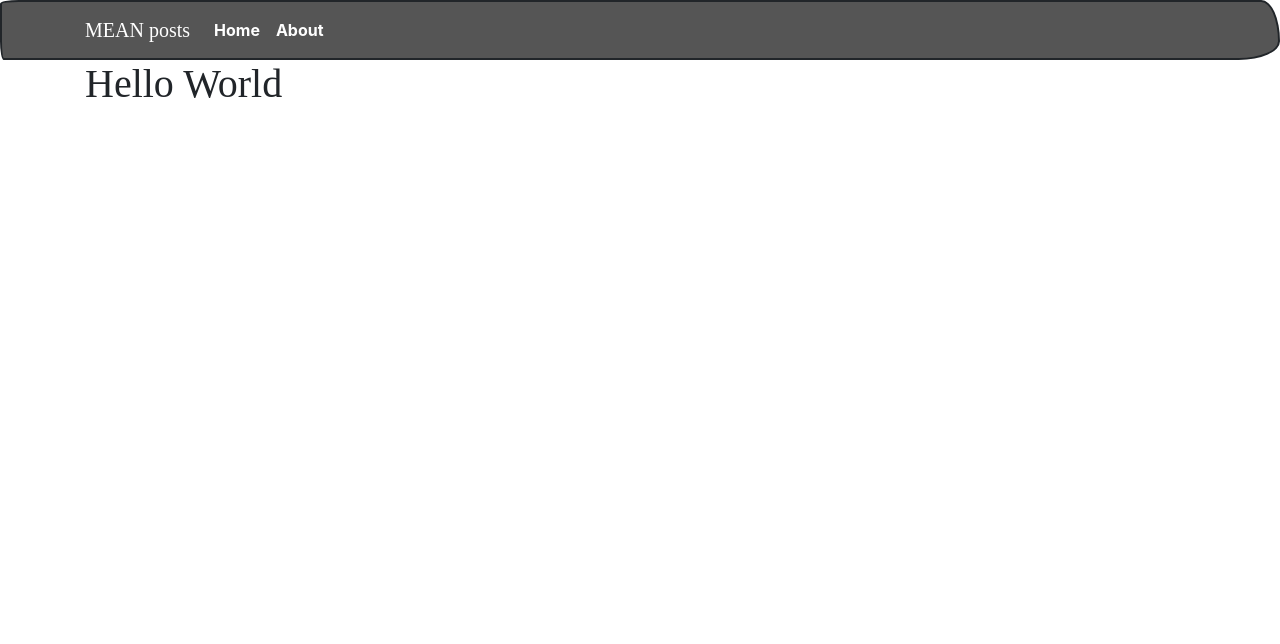
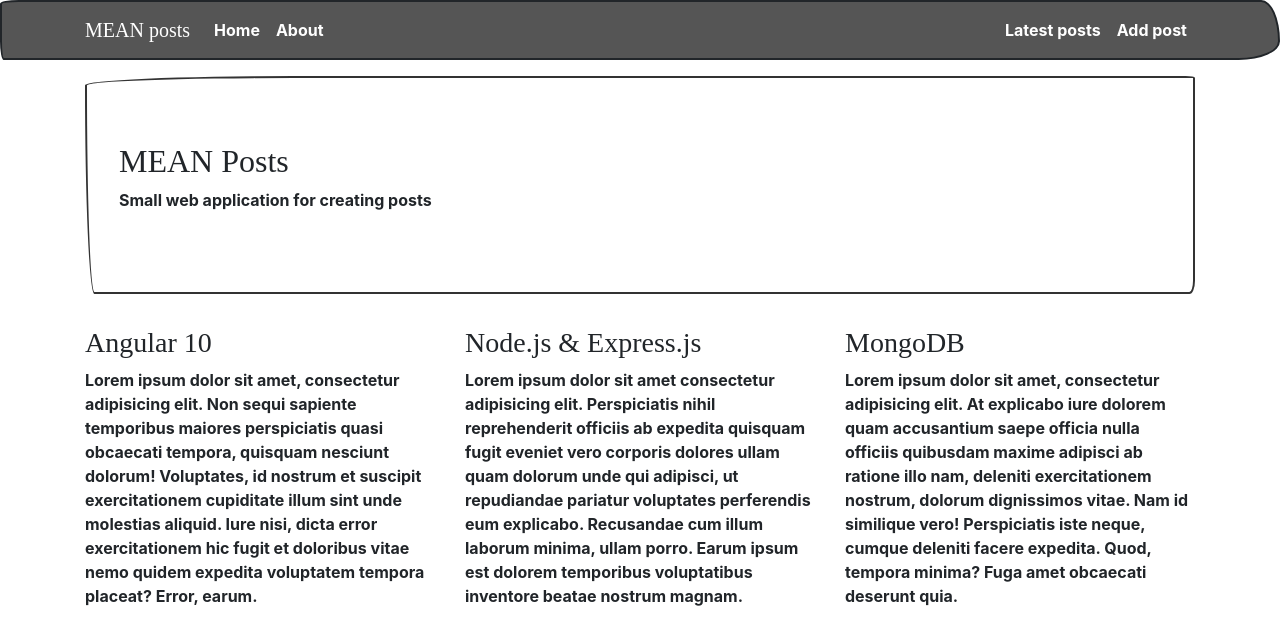
Before and after one commit to aguilarandress/MEANPosts, an Angular app in the folder client/: page / in a window 1280 px wide. Shown: the top 644 px of the page. Built offline with nearby package versions, Linux system fonts and the light colour scheme; a web font is replaced by a local one.

Commit message:
Initial pages component

```diff
--- a/client/package.json
+++ b/client/package.json
@@ -19,6 +19,7 @@
     "@angular/platform-browser": "~10.1.5",
     "@angular/platform-browser-dynamic": "~10.1.5",
     "@angular/router": "~10.1.5",
+    "angular2-flash-messages": "^3.0.1",
     "rxjs": "~6.6.0",
     "tslib": "^2.0.0",
     "zone.js": "~0.10.2"
--- a/client/src/app/app.module.ts
+++ b/client/src/app/app.module.ts
@@ -7,6 +7,7 @@ import { HomeComponent } from './components/home/home.component';
 import { NavbarComponent } from './components/layout/navbar/navbar.component';
 import { FooterComponent } from './components/layout/footer/footer.component';
 import { AboutComponent } from './components/about/about.component';
+import { PostsComponent } from './components/posts/posts.component';
 
 @NgModule({
   declarations: [
@@ -14,7 +15,8 @@ import { AboutComponent } from './components/about/about.component';
     HomeComponent,
     NavbarComponent,
     FooterComponent,
-    AboutComponent
+    AboutComponent,
+    PostsComponent
   ],
   imports: [
     BrowserModule,
--- a/client/src/app/components/about/about.component.html
+++ b/client/src/app/components/about/about.component.html
@@ -1 +1 @@
-<p>about works!</p>
+<h2>About this application</h2>
--- a/client/src/app/components/home/home.component.html
+++ b/client/src/app/components/home/home.component.html
@@ -1 +1,18 @@
-<h1>Hello World</h1>
+<div class="jumbotron">
+  <h2>MEAN Posts</h2>
+  <p>Small web application for creating posts</p>
+</div>
+<div class="row">
+  <div class="col-md-4">
+    <h3>Angular 10</h3>
+    <p>Lorem ipsum dolor sit amet, consectetur adipisicing elit. Non sequi sapiente temporibus maiores perspiciatis quasi obcaecati tempora, quisquam nesciunt dolorum! Voluptates, id nostrum et suscipit exercitationem cupiditate illum sint unde molestias aliquid. Iure nisi, dicta error exercitationem hic fugit et doloribus vitae nemo quidem expedita voluptatem tempora placeat? Error, earum.</p>
+  </div>
+  <div class="col-md-4">
+    <h3>Node.js & Express.js</h3>
+    <p>Lorem ipsum dolor sit amet consectetur adipisicing elit. Perspiciatis nihil reprehenderit officiis ab expedita quisquam fugit eveniet vero corporis dolores ullam quam dolorum unde qui adipisci, ut repudiandae pariatur voluptates perferendis eum explicabo. Recusandae cum illum laborum minima, ullam porro. Earum ipsum est dolorem temporibus voluptatibus inventore beatae nostrum magnam.</p>
+  </div>
+  <div class="col-md-4">
+    <h3>MongoDB</h3>
+    <p>Lorem ipsum dolor sit amet, consectetur adipisicing elit. At explicabo iure dolorem quam accusantium saepe officia nulla officiis quibusdam maxime adipisci ab ratione illo nam, deleniti exercitationem nostrum, dolorum dignissimos vitae. Nam id similique vero! Perspiciatis iste neque, cumque deleniti facere expedita. Quod, tempora minima? Fuga amet obcaecati deserunt quia.</p>
+  </div>
+</div>
--- a/client/src/app/components/layout/navbar/navbar.component.html
+++ b/client/src/app/components/layout/navbar/navbar.component.html
@@ -1,12 +1,12 @@
-<div class="navbar navbar-expand-lg navbar-dark bg-dark">
+<div class="navbar navbar-expand-lg navbar-dark bg-dark mb-3">
   <div class="container">
-    <a href="#" class="navbar-brand">MEAN posts</a>
+    <a routerLink="/" class="navbar-brand">MEAN posts</a>
     <button class="navbar-toggler" type="button" data-toggle="collapse" data-target="#navbarResponsive"
       aria-controls="navbarResponsive" aria-expanded="false" aria-label="Toggle navigation">
       <span class="navbar-toggler-icon"></span>
     </button>
     <div class="collapse navbar-collapse" id="navbarResponsive">
-      <ul class="navbar-nav">
+      <ul class="navbar-nav mr-auto">
         <li class="nav-item">
           <a class="nav-link" routerLink="/">Home</a>
         </li>
@@ -14,6 +14,14 @@
           <a class="nav-link" routerLink="/about">About</a>
         </li>
       </ul>
+      <ul class="navbar-nav ml-auto">
+        <li class="nav-item">
+          <a href="#" class="nav-link">Latest posts</a>
+        </li>
+        <li class="nav-item">
+          <a href="#" class="nav-link">Add post</a>
+        </li>
+      </ul>
     </div>
   </div>
 </div>
--- /dev/null
+++ b/client/src/app/components/posts/posts.component.html
@@ -0,0 +1 @@
+<p>posts works!</p>
--- /dev/null
+++ b/client/src/app/components/posts/posts.component.ts
@@ -0,0 +1,15 @@
+import { Component, OnInit } from '@angular/core';
+
+@Component({
+  selector: 'app-posts',
+  templateUrl: './posts.component.html',
+  styleUrls: ['./posts.component.css']
+})
+export class PostsComponent implements OnInit {
+
+  constructor() { }
+
+  ngOnInit(): void {
+  }
+
+}
```
Also changed, not shown: client/src/app/app-routing.module.ts (+6 -4 lines), client/src/app/components/posts/posts.component.css (added), 2 other files (tests, documents, lock files or other folders).
